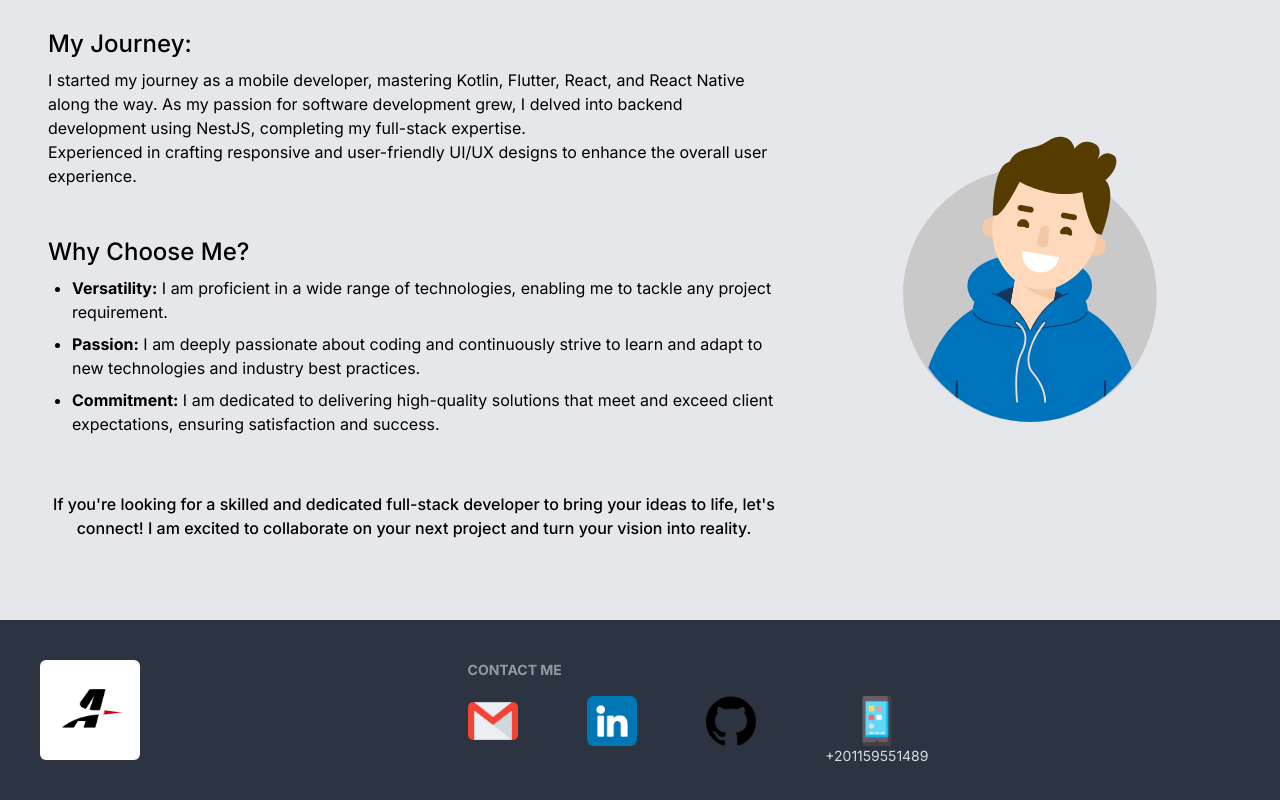
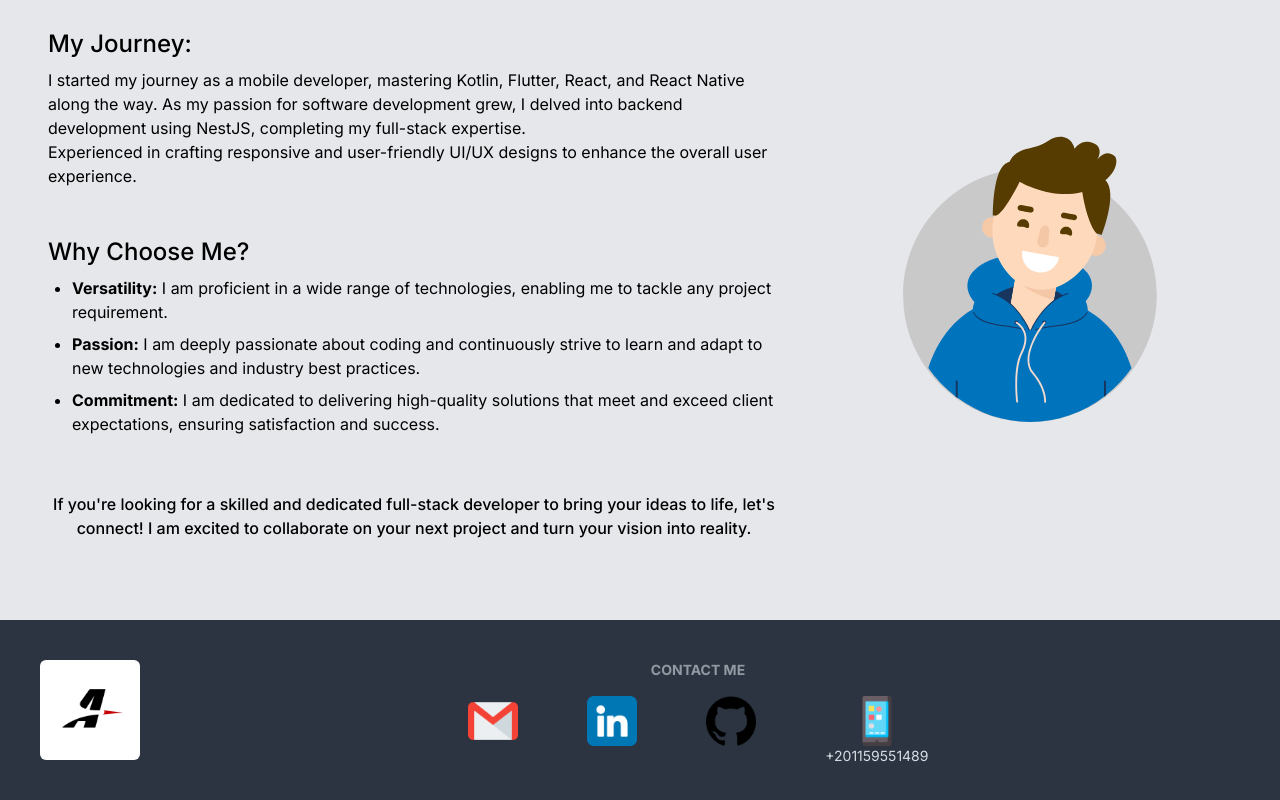
Before and after one commit to faragzz/portfolio, a Next.js app: page / in a window 1280 px wide. Shown: the part 1960-2760 px from the top of the page. Built offline with nearby package versions, Linux system fonts and the light colour scheme.

Commit message:
removed img

```diff
--- a/app/components/footer.tsx
+++ b/app/components/footer.tsx
@@ -6,7 +6,10 @@ type Props = {};
 
 export const Footer = (props: Props) => {
   return (
-    <footer id="contact" className="footer p-10 bg-neutral text-neutral-content mt-20">
+    <footer
+      id="contact"
+      className="footer p-10 bg-neutral text-neutral-content mt-20"
+    >
       <Image
         className="rounded-md"
         src={"/assets/a.jpg"}
@@ -16,7 +19,7 @@ export const Footer = (props: Props) => {
       />
 
       <nav>
-        <h6 className="footer-title">contact me</h6>
+        <h6 className="footer-title w-full text-center">contact me</h6>
         <div className="grid grid-cols-4 gap-4">
           <Link href={"mailto:a.khaled46462@gmail.com"} target="_blank">
             <Image
--- a/app/components/projects.tsx
+++ b/app/components/projects.tsx
@@ -45,14 +45,6 @@ export const Projects = () => {
               width={900}
             />
           </div>
-          <div className="carousel-item">
-            <Image
-              src={"/assets/projects/portfolio.png"}
-              alt={"Project Image"}
-              height={800}
-              width={900}
-            />
-          </div>
           <div className="carousel-item px-40">
             <Image
               className="ml-10"
```
